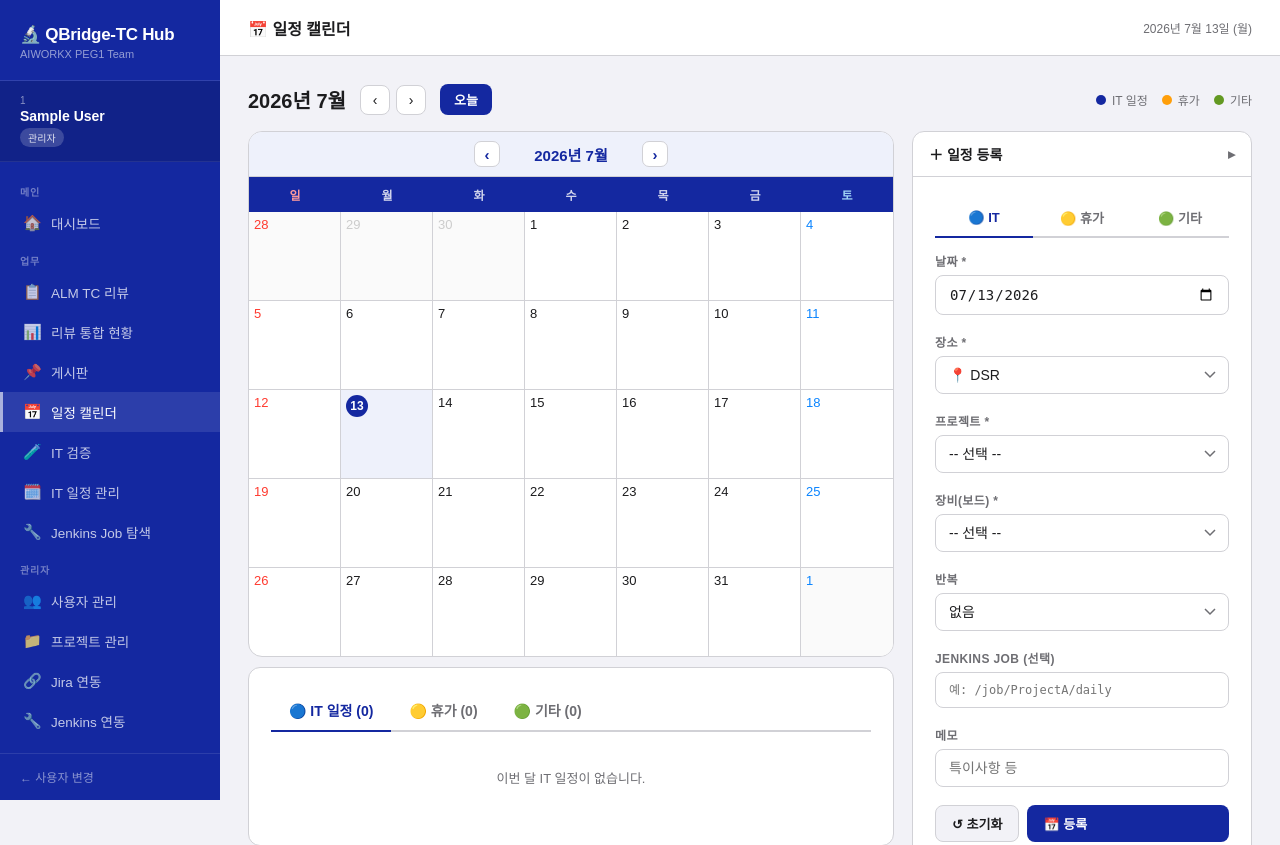
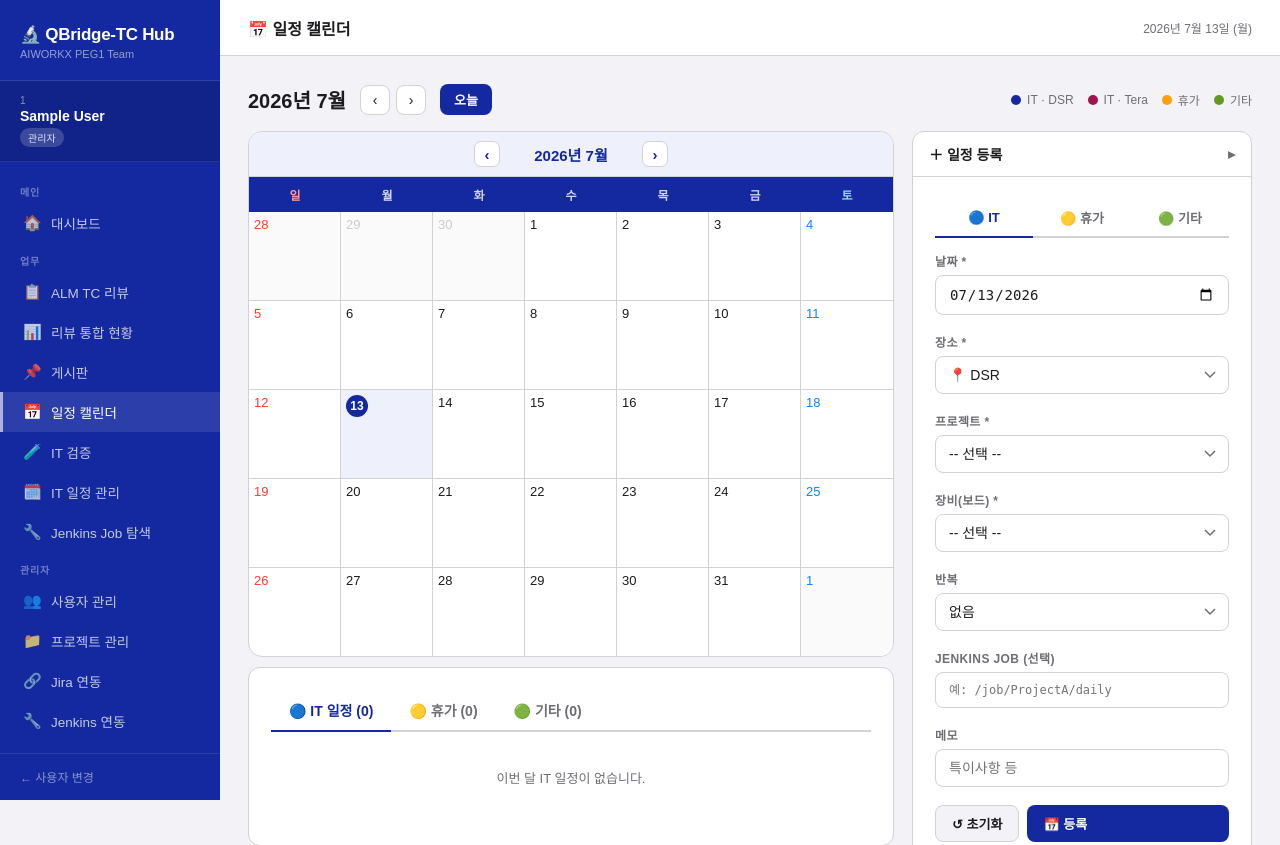
Before and after one commit to Seohyun29/claude, a Flask app: page /schedule/ in a window 1280 px wide. Shown: the top 845 px of the page. Run offline with Flask 3, Linux system fonts and the light colour scheme; the visitor is signed in with stand-in values (Sample User, id 1); data comes from the database, SQL or seed files in the repository; tables that the repository leaves empty hold one stand-in row (values such as "Sample post").

Commit message:
Add files via upload

```diff
--- a/tc_manager/templates/schedule/calendar.html
+++ b/tc_manager/templates/schedule/calendar.html
@@ -105,6 +105,9 @@
 .cal-bar small { font-weight: 400; opacity: .8; }
 /* 종류별 색 */
 .bar-it  { background: #EEF1FB; color: #1428A0; border-left: 3px solid #1428A0; }
+/* 장소별 색상 구분 (IT 일정) */
+.it-loc-dsr  { background: #EEF1FB; color: #1428A0; border-left: 3px solid #1428A0; }  /* DSR: 파랑 */
+.it-loc-tera { background: #FBEEF4; color: #A01452; border-left: 3px solid #A01452; }  /* Tera: 자주 */
 .bar-vac { background: #FFF3E0; color: #E65100; border-left: 3px solid #FF9F0A; }
 .bar-etc { background: #EAF3DE; color: #3B6D11; border-left: 3px solid #639922; }
 /* 주 경계로 잘린 막대: 잘린 쪽 모서리 각지게 + 좌측 잘리면 컬러바 제거 */
@@ -197,7 +200,8 @@
     </div>
     <a href="{{ url_for('schedule.calendar_view') }}" class="btn-today">오늘</a>
     <div class="legend">
-        <div class="legend-item"><span class="legend-dot dot-it"></span>IT 일정</div>
+        <div class="legend-item"><span class="legend-dot" style="background:#1428A0;"></span>IT · DSR</div>
+        <div class="legend-item"><span class="legend-dot" style="background:#A01452;"></span>IT · Tera</div>
         <div class="legend-item"><span class="legend-dot dot-vac"></span>휴가</div>
         <div class="legend-item"><span class="legend-dot dot-etc"></span>기타</div>
     </div>
@@ -242,6 +246,7 @@
             <div class="cal-week-bars">
                 {% for bar in week.bars %}
                 <div class="cal-bar bar-{{ bar.kind }}
+                    {% if bar.kind == 'it' and bar.loc %}it-loc-{{ bar.loc|lower }}{% endif %}
                     {% if not bar.is_start %}no-left{% endif %}
                     {% if not bar.is_end %}no-right{% endif %}"
                     style="grid-column: {{ bar.col_start + 1 }} / {{ bar.col_end + 2 }};
```
